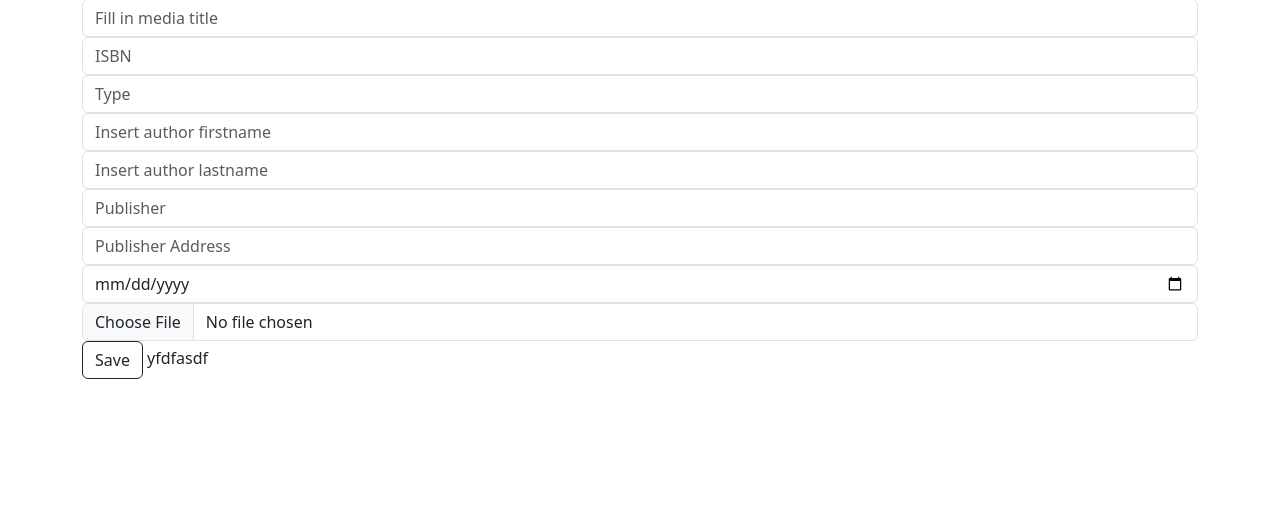
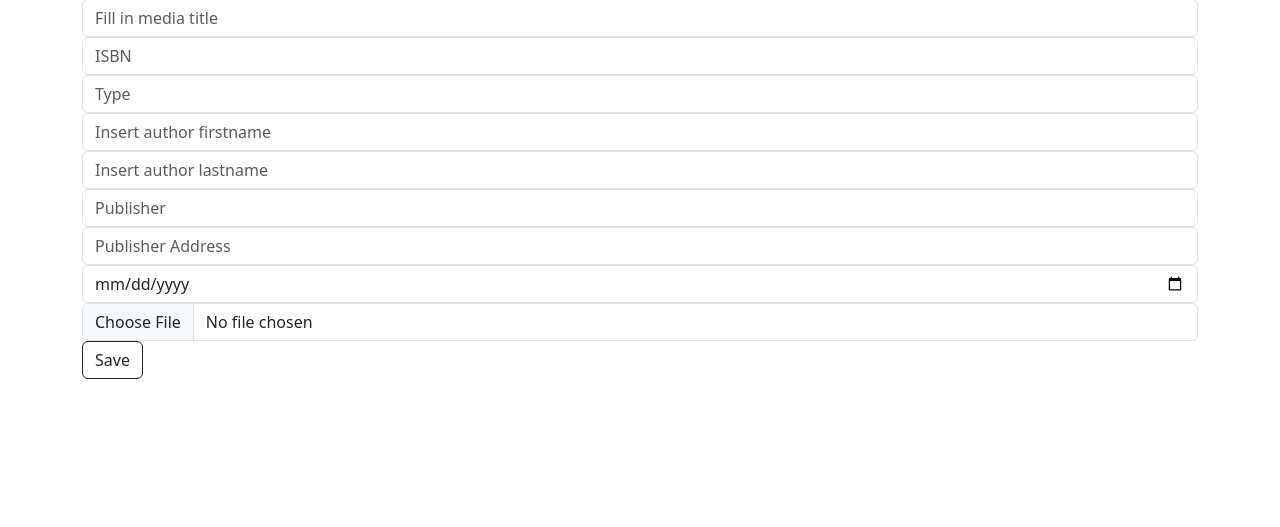
Before and after one commit to Arnaldo1990/BE18-CR4-ArnaldoBismarques, a PHP site: page /create.php in a window 1280 px wide. Shown: the part 57-584 px from the top of the page. Run offline with PHP 8.4, Linux system fonts and the light colour scheme.

Commit message:
finished

```diff
--- a/create.php
+++ b/create.php
@@ -39,7 +39,6 @@
 
                         <input type="submit" class="btn btn-outline-dark" name="submit" value="Save">
 
-yfdfasdf
                     </form>
         </div>
     </header>
```
